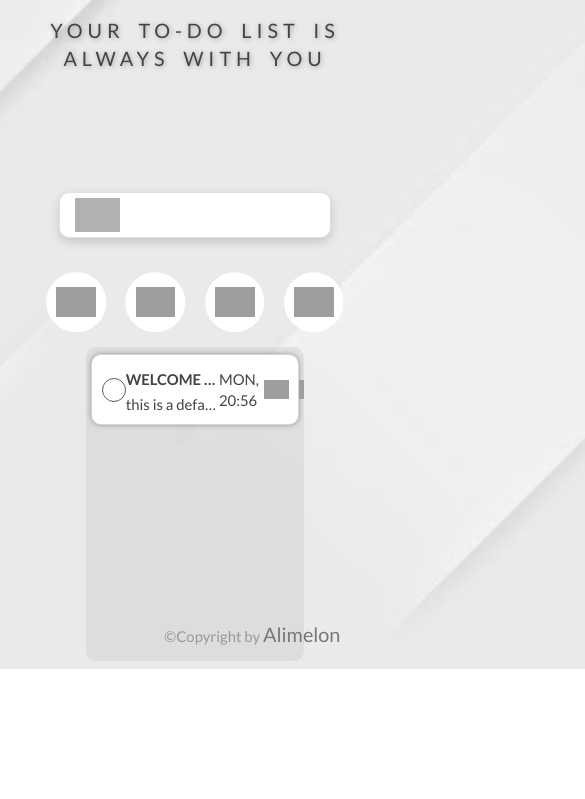
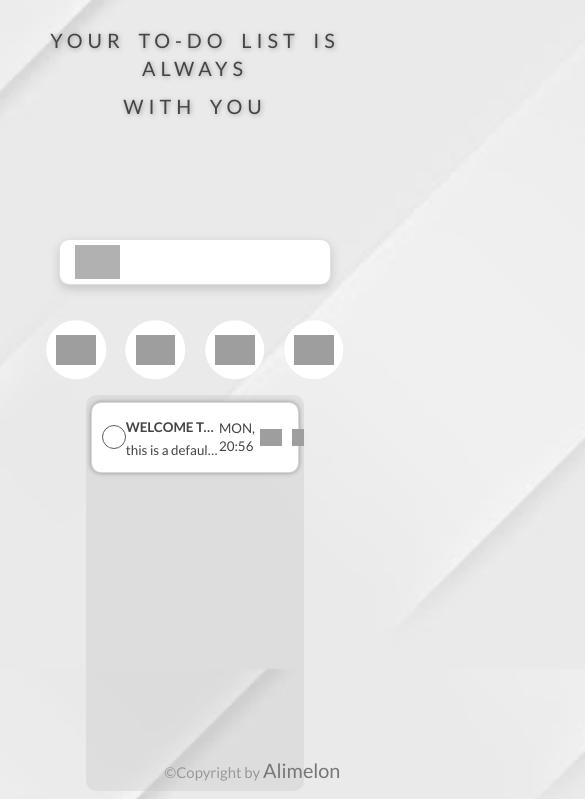
Before and after one commit to Alimelon1384/melon-todolist, a website built with Parcel: page index.html in a window 390 px wide. Shown: the part 175-974 px from the top of the page, 585 px wide, since content can reach past the window. Before the commit the page ends 844 px from the top, so only its background shows below. Built offline with nearby package versions, Linux system fonts and the light colour scheme; grey boxes are pictures that could not be loaded.

Commit message:
media queries

```diff
--- a/index.html
+++ b/index.html
@@ -16,7 +16,7 @@
 		<header class="header">
 			<h1 class="header__title--main">online todo list</h1>
 			<h2 class="header__title--sub">
-				Your to-do list is always with you
+				Your to-do list is always<span></span>with you
 			</h2>
 		</header>
 
--- a/src/css/items.css
+++ b/src/css/items.css
@@ -7,7 +7,7 @@
 	display: flex;
 	flex-direction: column;
 	overflow: auto;
-	flex: 1;
+	flex: 1 0 40rem;
 	animation: backInUp 2s;
 }
 
--- a/src/css/mediaquery.css
+++ b/src/css/mediaquery.css
@@ -1,4 +1,4 @@
-@media only screen and (max-width: 800px) {
+@media only screen and (max-width: 900px) {
 	html {
 		font-size: 50%;
 	}
@@ -16,7 +16,8 @@
 		flex-wrap: wrap;
 	}
 
-	.addition {
+	.addition,
+	.error {
 		width: 100%;
 	}
 
@@ -27,7 +28,26 @@
 }
 
 @media only screen and (max-width: 480px) {
+	html {
+		font-size: 50%;
+	}
+	.header__title--main {
+		font-size: 3rem;
+		letter-spacing: 0.5rem;
+	}
+	.header__title--sub {
+		margin-top: 3rem;
+		letter-spacing: 0.2rem;
+		font-size: 1.8rem;
+	}
+	.header__title--sub span {
+		display: block;
+		height: 1rem;
+	}
+	.features {
+		margin-top: 0;
+	}
 	.item {
-		font-size: 1rem;
+		font-size: 0.9rem;
 	}
 }
--- a/src/css/style.css
+++ b/src/css/style.css
@@ -23,16 +23,17 @@ html {
 }
 
 body {
+	position: relative;
 	padding: 2% 10%;
 	background-image: url("../img/bg2.jpg");
 	background-size: cover;
 	background-position: bottom;
 	background-repeat: no-repeat;
 	background-attachment: fixed;
-	overflow: hidden;
 	margin: 0 auto;
-	width: 100vw;
-	height: 100vh;
+	width: 100%;
+	overflow-x: hidden;
+	/* min-height: 100%; */
 	display: flex;
 	flex-direction: column;
 }
@@ -61,7 +62,7 @@ body {
 	position: absolute;
 	bottom: 0;
 	right: 0;
-	margin: 2rem 5rem;
+	margin: 1.5rem 5rem;
 	font-size: 1.5rem;
 	color: #999;
 }
```
